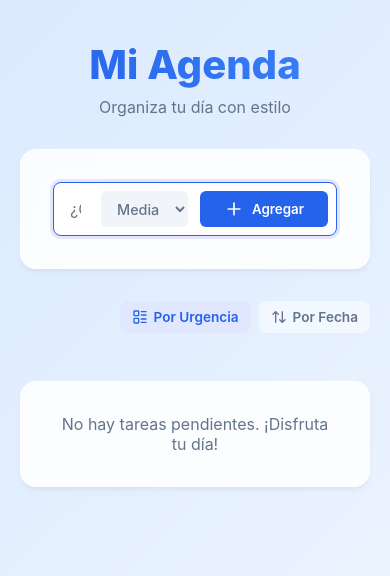
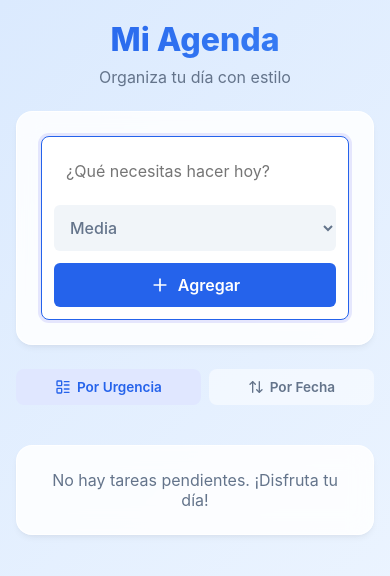
Before and after one commit to alexsdx/AplicacionToDo, a React (Vite) app: page / in a window 390 px wide. Shown: the top 576 px of the page. Built offline with nearby package versions, Linux system fonts and the light colour scheme.

Commit message:
Responsive design

```diff
--- a/src/styles/app.css
+++ b/src/styles/app.css
@@ -282,3 +282,59 @@ select {
     text-align: right;
     margin-top: 2px;
 }
+
+/* Mobile Responsiveness */
+@media (max-width: 640px) {
+    .container {
+        padding: 20px 16px;
+        gap: 1.5rem;
+    }
+
+    .app-title {
+        font-size: 2rem;
+    }
+
+    /* Stack form elements on mobile for easy typing */
+    .input-group {
+        flex-direction: column;
+        gap: 12px;
+        padding: 12px;
+    }
+
+    .todo-input {
+        width: 100%;
+        padding: 12px;
+        font-size: 16px;
+        /* Prevents iOS zooom */
+    }
+
+    .select-urgency {
+        width: 100%;
+        padding: 12px;
+        font-size: 16px;
+    }
+
+    .btn-add {
+        width: 100%;
+        justify-content: center;
+        padding: 12px;
+        font-size: 16px;
+    }
+
+    /* Stack controls/buttons */
+    .controls {
+        flex-wrap: wrap;
+        justify-content: center;
+    }
+
+    .btn-sort {
+        flex: 1 1 auto;
+        justify-content: center;
+        padding: 10px;
+        min-width: 120px;
+    }
+
+    .glass-card {
+        padding: 1.5rem;
+    }
+}
```
Also changed, not shown: 1 other file (tests, documents, lock files or other folders).
